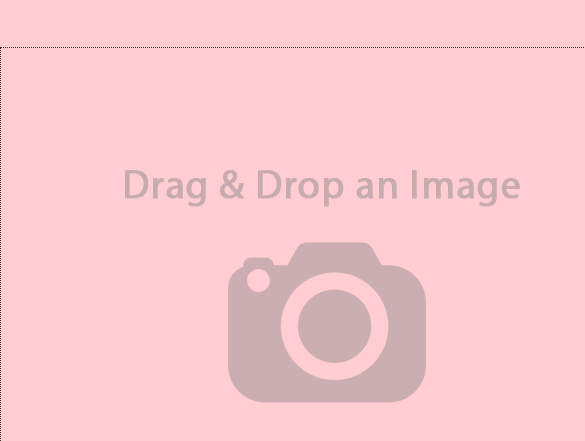
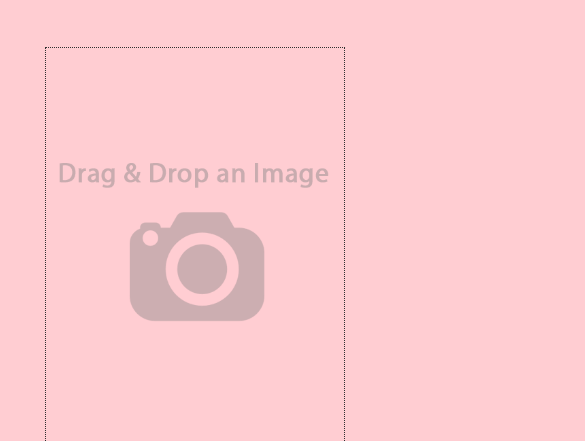
Before and after one commit to YourmixJNR/jQuery-Image-Uploader-PHP, a plain HTML site: page index.html in a window 390 px wide. Shown: the part 95-536 px from the top of the page, 585 px wide, since content can reach past the window. Drawn offline with nearby package versions, Linux system fonts and the light colour scheme.

Commit message:
responsive

```diff
--- /dev/null
+++ b/css/responsive.css
@@ -0,0 +1,16 @@
+@media (max-width: 600px) {
+    #picbox {
+        width: 400px;
+    }
+
+    #picbox .back img {
+        width: 300px;
+    }
+}
+
+@media (max-width: 400px) {
+
+    #picbox {
+        width: 300px;
+    }
+}
--- a/index.html
+++ b/index.html
@@ -17,6 +17,9 @@
 
     <!-- Custom style -->
     <link href="css/style.css" type="text/css" rel="stylesheet" media="all">
+
+    <!-- Responsiveness -->
+    <link rel="stylesheet" href="css/responsive.css">
 </head>
 <body>
 
```
